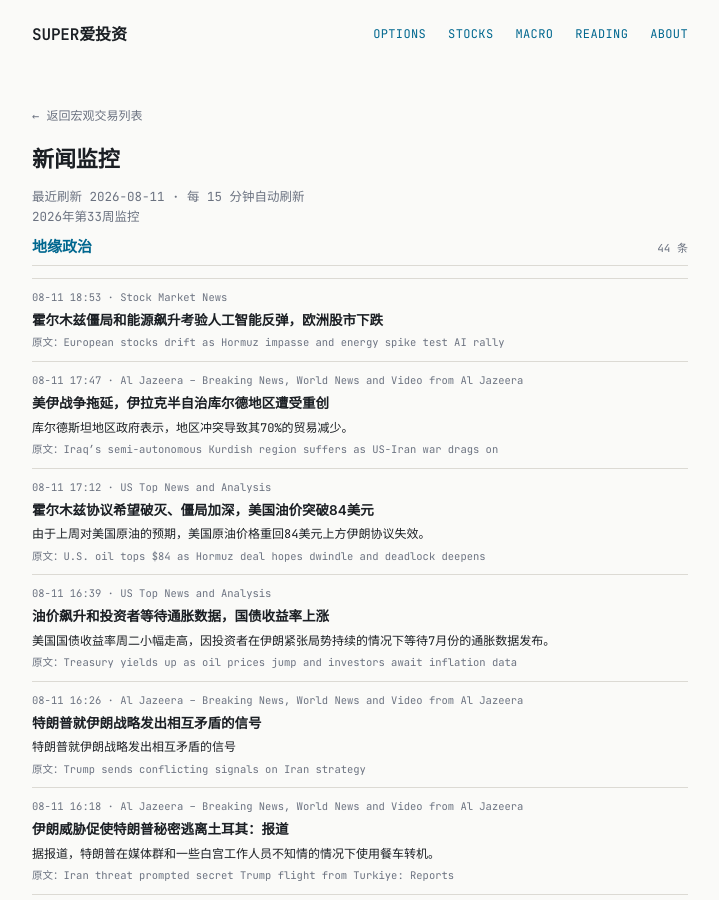
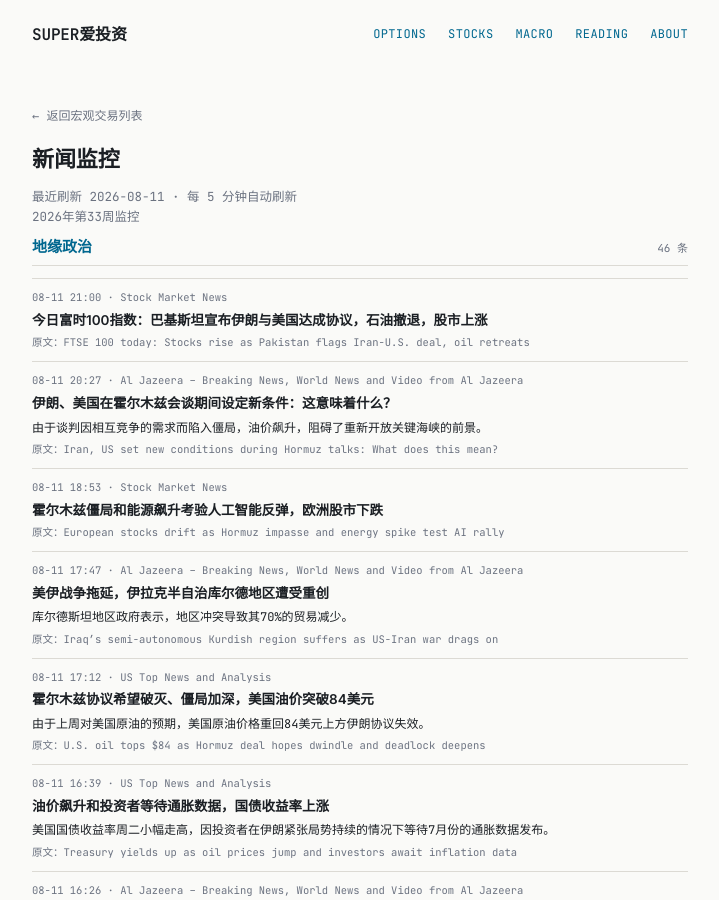
Before and after one commit to tang3super/tang3super.github.io, a Jekyll site: the page built from _macro_trade/news-digest.md, in a window 1280 px wide and 900 px high. Shown: the whole window, without its empty margins (280-999 px from the left). Built offline with Jekyll 4.4.1, drawn with Linux system fonts in a browser that asks for light colours; some of the changed text lies outside the part shown.

Commit message:
sync news-digest article

```diff
--- a/_macro_trade/news-digest.md
+++ b/_macro_trade/news-digest.md
@@ -1,14 +1,28 @@
 ---
 layout: news-digest
+permalink: /macro-trade/news-digest/
 title: 新闻监控
 date: '2026-08-11'
 summary: 2026年第33周监控
 week_label: 2026年第33周监控
 last_updated: '2026-08-11'
-refresh_note: 每 15 分钟自动刷新
+refresh_note: 每 5 分钟自动刷新
 topics:
 - name: 地缘政治
   items:
+  - title: 'FTSE 100 today: Stocks rise as Pakistan flags Iran-U.S. deal, oil retreats'
+    summary: ''
+    link: https://www.investing.com/news/stock-market-news/ftse-100-today-stocks-edge-higher-despite-iran-fears-soft-uk-retail-data-4850839
+    source: Stock Market News
+    time: 08-11 21:00
+    title_zh: 今日富时100指数：巴基斯坦宣布伊朗与美国达成协议，石油撤退，股市上涨
+  - title: 'Iran, US set new conditions during Hormuz talks: What does this mean?'
+    summary: Oil prices surge as talks stall over competing demands, hampering prospects for reopening crucial strait.
+    link: https://www.aljazeera.com/news/2026/8/11/iran-us-set-new-conditions-during-hormuz-talks-what-does-this-mean?traffic_source=rss
+    source: Al Jazeera – Breaking News, World News and Video from Al Jazeera
+    time: 08-11 20:27
+    title_zh: 伊朗、美国在霍尔木兹会谈期间设定新条件：这意味着什么？
+    summary_zh: 由于谈判因相互竞争的需求而陷入僵局，油价飙升，阻碍了重新开放关键海峡的前景。
   - title: European stocks drift as Hormuz impasse and energy spike test AI rally
     summary: ''
     link: https://www.investing.com/news/stock-market-news/european-stocks-drift-as-hormuz-impasse-and-energy-spike-test-ai-rally-4850799
@@ -370,6 +384,12 @@ topics:
     title_zh: 由于亚洲反弹和石油公司陷入霍尔木兹僵局，就业机会未能削减美联储提高了可能性
 - name: AI基建
   items:
+  - title: Who wins most in NVIDIA’s $500 billion private capital deal?
+    summary: ''
+    link: https://www.investing.com/news/stock-market-news/who-wins-most-in-nvidias-500-billion-private-capital-deal-4851700
+    source: Stock Market News
+    time: 08-11 21:00
+    title_zh: 在英伟达5000亿美元的私人资本交易中，谁获胜最多？
   - title: TSMC, Sony to invest $4.7 billion in joint venture for image sensors
     summary: ''
     link: https://www.investing.com/news/stock-market-news/tsmc-sony-to-invest-47-billion-in-joint-venture-for-image-sensors-4851145
```
